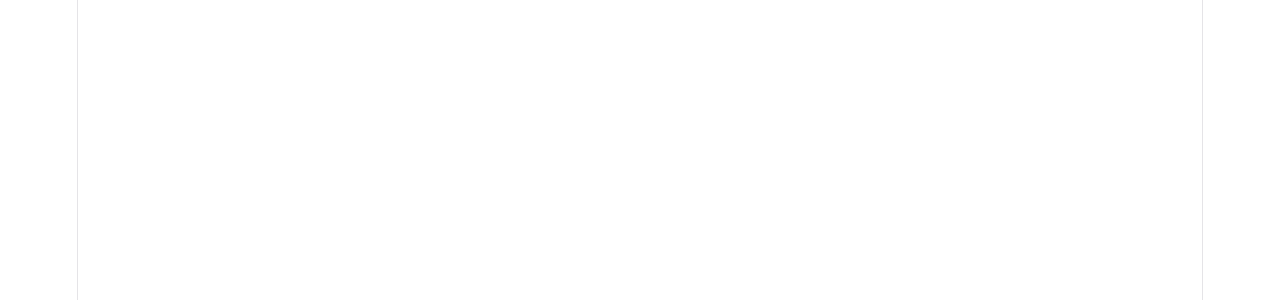
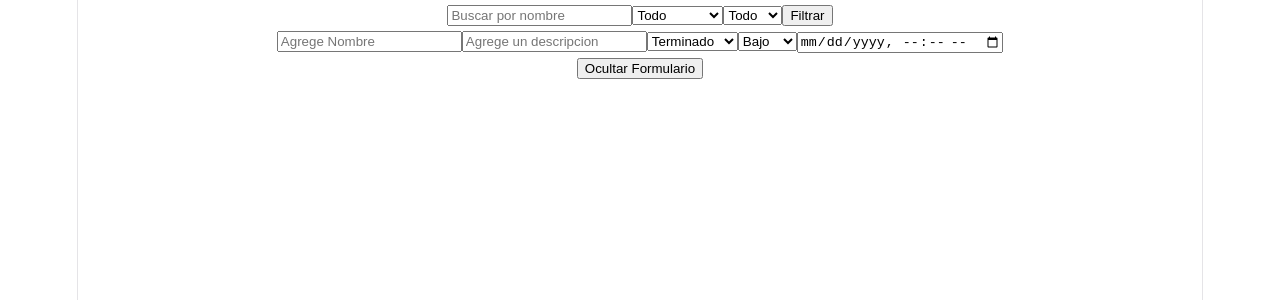
Before and after one commit to Jordan-2B/VideoJuegos-con-React, a React (Vite) app: page / in a window 1280 px wide. Shown: the top 300 px of the page. Built offline with nearby package versions, Linux system fonts and the light colour scheme.

Commit message:
actividad 1 en proceso

```diff
--- a/src/App.jsx
+++ b/src/App.jsx
@@ -1,13 +1,13 @@
-import { useState } from 'react'
+import Filtros from './funciones/filtros'
+
 import './App.css'
 
 function App() {
-  const [count, setCount] = useState(0)
 
   return (
 
       <div>
-
+        <Filtros />
       </div>
   )
 }
--- a/src/funciones/filtros.jsx
+++ b/src/funciones/filtros.jsx
@@ -3,15 +3,54 @@
 export default function Filtros
 () {
 
-const [filtra,setFiltar] = useState();
-
+const [verdadero,setVerdadero] = useState(true);
 
 
   return (
     <div>
-        <form>
-        <input type="text" />
+        <form /*method="post"*/>
+            <input type="text" id='nombre' placeholder="Buscar por nombre"/>
+
+            <select name="estado" id="estado">
+                <option value="">Todo</option>
+                <option value="estado1">Terminado</option>
+                <option value="estado2">Pendiente</option>
+                <option value="estado3">En Proceso</option>
+            </select>
+
+            <select name="prioridad" id="prioridad">
+                <option value="">Todo</option>
+                <option value="prioridad1">Bajo</option>
+                <option value="prioridad2">Medio</option>
+                <option value="prioridad3">Alto</option>
+            </select>
+
+            <button>Filtrar</button>
+
         </form>
+
+        {verdadero && (
+    <form method="post">
+        <input type="text" placeholder="Agrege Nombre"/>
+
+        <input type="text" placeholder="Agrege un descripcion"/>
+
+        <select placeholder="Agrege un estado">
+            <option value="estado1">Terminado</option>
+            <option value="estado2">Pendiente</option>
+            <option value="estado3">En Proceso</option>
+        </select>
+
+        <select value="prioridad" placeholder="Agrege una categoria">
+            <option value="prioridad1">Bajo</option>
+            <option value="prioridad2">Medio</option>
+            <option value="prioridad3">Alto</option>
+        </select>
+           <input type="datetime-local" name="startTime" />
+
+    </form>
+)}
+<button onClick={() => setVerdadero(!verdadero)}>{verdadero ? 'Ocultar' : 'Mostrar'} Formulario</button>
     </div>
   )
 }
```
